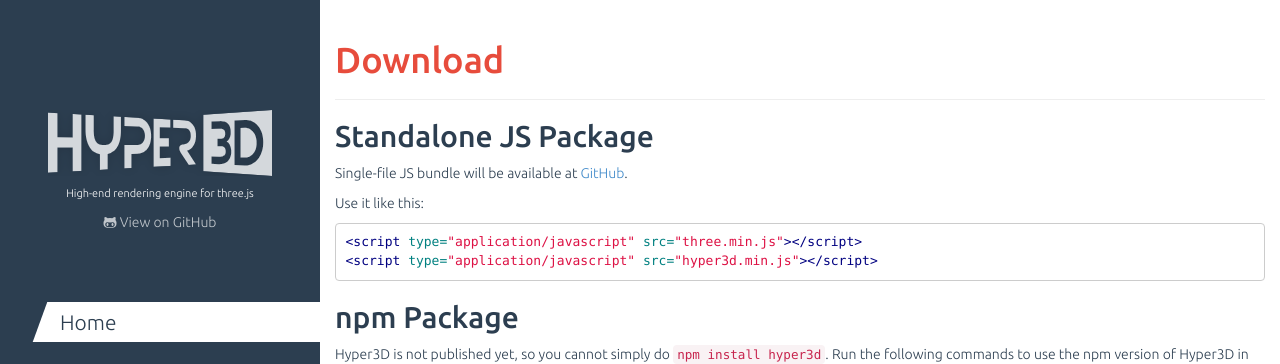
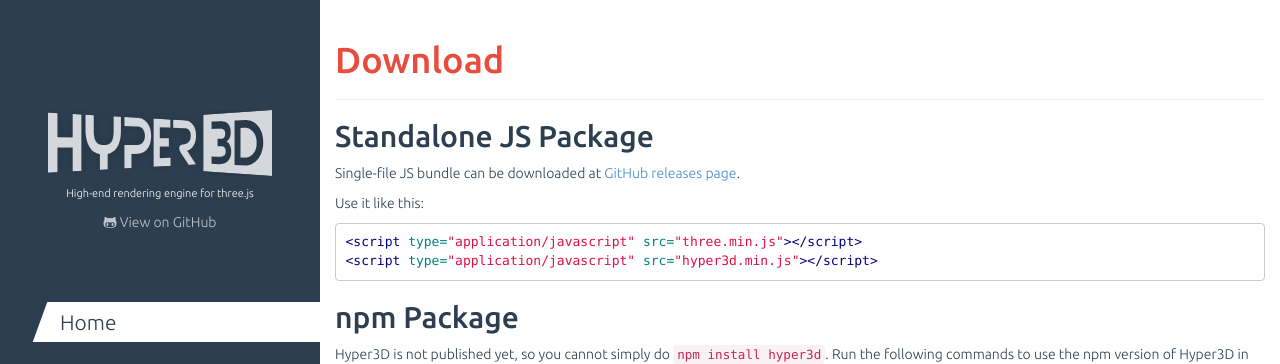
Before and after one commit to Hyper3D/hyper3d.github.io, a Jekyll site: the page built from download.md, in a window 1280 px wide. Shown: the top 364 px of the page. Built offline with Jekyll 4.4.1, drawn with Linux system fonts in a browser that asks for light colours; Markdown is read by kramdown in place of the engine named in the settings.

Commit message:
Updated download page

```diff
--- a/download.md
+++ b/download.md
@@ -6,7 +6,7 @@
 Standalone JS Package
 ---------------------
 
-Single-file JS bundle will be available at [GitHub](https://github.com/Hyper3D/hyper3d/releases).
+Single-file JS bundle can be downloaded at [GitHub releases page](https://github.com/Hyper3D/hyper3d/releases).
 
 Use it like this:
 
```
